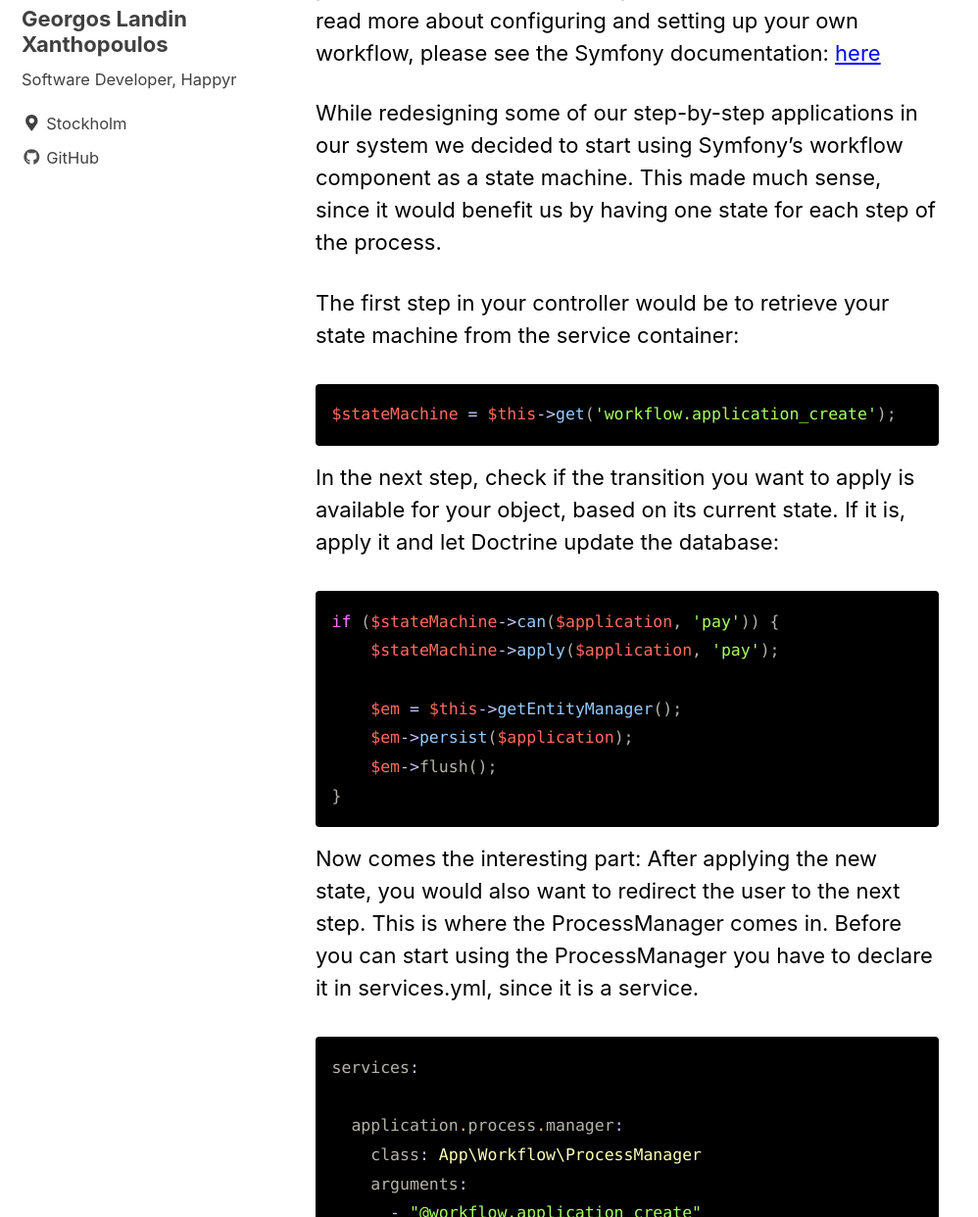
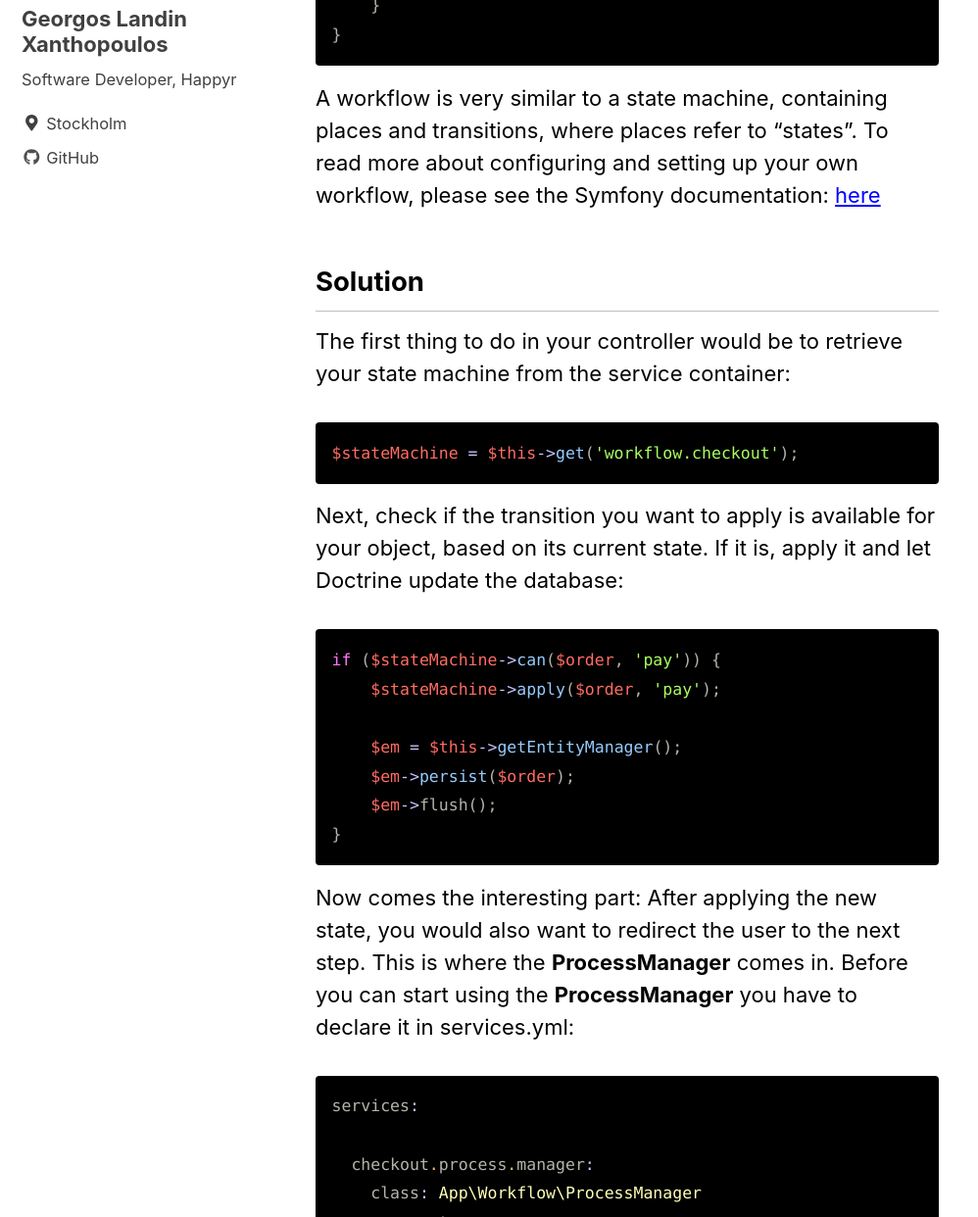
Before and after one commit to Happyr/developer.happyr.com, a Jekyll site: the page built from _posts/2018-02-02-workflow-process-manager.md, in a window 1280 px wide and 1400 px high, scrolled down 1794 px, cut to the strip 158-1400 px from the top of the window. Shown: the whole strip at 98% size, without its empty margins (0-998 px from the left). Built offline with Jekyll 4.4.1, drawn with Linux system fonts in a browser that asks for light colours; nearby versions of some CDN libraries; comment, search, counter and statistics services are not loaded; some of the changed text lies outside the part shown.

Commit message:
Final version

```diff
--- a/_posts/2018-02-02-workflow-process-manager.md
+++ b/_posts/2018-02-02-workflow-process-manager.md
@@ -66,65 +70,60 @@
 A workflow is very similar to a state machine, containing places and transitions, where places refer to "states".
 To read more about configuring and setting up your own workflow, please see the Symfony documentation: [here](https://symfony.com/doc/current/components/workflow.html)
 
-While redesigning some of our step-by-step applications in our system we decided to start using Symfony's workflow component as a state machine.
-This made much sense, since it would benefit us by having one state for each step of the process.
-
-
-The first step in your controller would be to retrieve your state machine from the service container:
+## Solution
+The first thing to do in your controller would be to retrieve your state machine from the service container:
 {% highlight php%}
-$stateMachine = $this->get('workflow.application_create');
+$stateMachine = $this->get('workflow.checkout');
 {% endhighlight %}
 
-In the next step, check if the transition you want to apply is available for your object, based on its current state.
+Next, check if the transition you want to apply is available for your object, based on its current state.
 If it is, apply it and let Doctrine update the database:
 {% highlight php%}
 
-if ($stateMachine->can($application, 'pay')) {
-    $stateMachine->apply($application, 'pay');
+if ($stateMachine->can($order, 'pay')) {
+    $stateMachine->apply($order, 'pay');
 
     $em = $this->getEntityManager();
-    $em->persist($application);
+    $em->persist($order);
     $em->flush();
 }
 
 {% endhighlight %}
 
 Now comes the interesting part:
-After applying the new state, you would also want to redirect the user to the next step. This is where the ProcessManager comes in.
-Before you can start using the ProcessManager you have to declare it in services.yml, since it is a service.
+After applying the new state, you would also want to redirect the user to the next step. This is where the __ProcessManager__ comes in.
+Before you can start using the __ProcessManager__ you have to declare it in services.yml:
 {% highlight php%}
 services:
 
-  application.process.manager:
+  checkout.process.manager:
     class: App\Workflow\ProcessManager
     arguments:
-      - "@workflow.application_create"
+      - "@workflow.checkout"
       -
-        create_account: 'register'
-        payment: 'pay'
-        done: 'done'
+        create_account: 'account_register'
+        products: 'products_add'
+        payment: 'order_payment'
+        done: 'order_done'
 
 {% endhighlight %}
 
-The argument sent to the ProcessManager is the specific workflow that we want our ProcessManager to handle.
+The argument sent to the __ProcessManager__ is the specific workflow that we want our __ProcessManager__ to handle.
 
-<p>As we can see in the declaration above, each state has a route name assigned to it. For an example:
+As we can see in the declaration above, each state has a route name assigned to it. For an example:
 The state <mark>create_account</mark> is mapped to the <mark>'register'</mark> route name.
-
-</p>
 
 Each route name refers to a specific
 controller action, and this is handled by [annotations](http://symfony.com/doc/current/bundles/SensioFrameworkExtraBundle/annotations/routing.html).
-<p>Therefore by using the ProcessManager in your controller you can safely say that you're are executing the correct controller,
-and that the user is redirected to the correct page. </p>
+<p>With the state-to-route mapping, the ProcessManager will always make sure that the users is redirected to the correct controller. </p>
 
 {% highlight php %}
 
-// Retrieve our ProcessManager and get the current route for our application object
-$route = $this->get('application.process.manager')
-    ->getCurrentRoute($application);
+// Retrieve our ProcessManager and get the current route for our order object
+$route = $this->get('checkout.process.manager')
+    ->getCurrentRoute($order);
 
-return $this->redirect($this->generateUrl($route, ['uuid' => $application->getUuid()]));
+return $this->redirect($this->generateUrl($route, ['uuid' => $order->getUuid()]));
 
 {% endhighlight%}
 
@@ -132,29 +131,29 @@
 
 {% highlight php %}
 
-public function paymentAction(LightWeightApplication $application, Request $request)
+public function paymentAction(Checkout $order, Request $request)
 {
+    // Create your form here
+    $form = // ..
 
-    // Create your form here
-
-    if ($request->isMethod('POST')) {
-        $stateMachine = $this->get('workflow.application_create');
-        if ($stateMachine->can($application, 'payment')) {
-            $stateMachine->apply($application, 'payment');
+    if ($form->isSubmitted() && $form->isValid()) {
+        $stateMachine = $this->get('workflow.checkout');
+        if ($stateMachine->can($order, 'payment')) {
+            $stateMachine->apply($order, 'payment');
 
             $em = $this->getEntityManager();
-            $em->persist($application);
+            $em->persist($order);
             $em->flush();
         }
 
-        $route = $this->get('application.process.manager')
-            ->getCurrentRoute($application);
+        $route = $this->get('checkout.process.manager')
+            ->getCurrentRoute($order);
 
-        return $this->redirect($this->generateUrl($route, ['uuid' => $application->getUuid()]));
+        return $this->redirect($this->generateUrl($route, ['uuid' => $order->getUuid()]));
     }
 
     return [
-        'application' => $application,
+        'order' => $order,
     ];
 }
 
```
Also changed, not shown: other parts of _posts/2018-02-02-workflow-process-manager.md (+6 -2 lines), images/posts/workflow.jpg (deleted).
